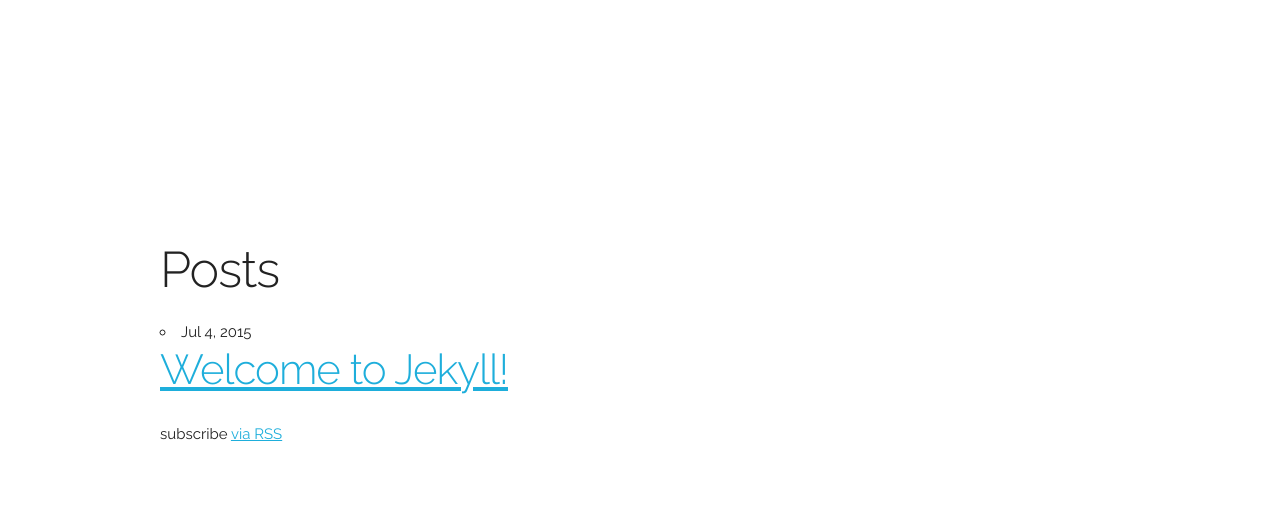
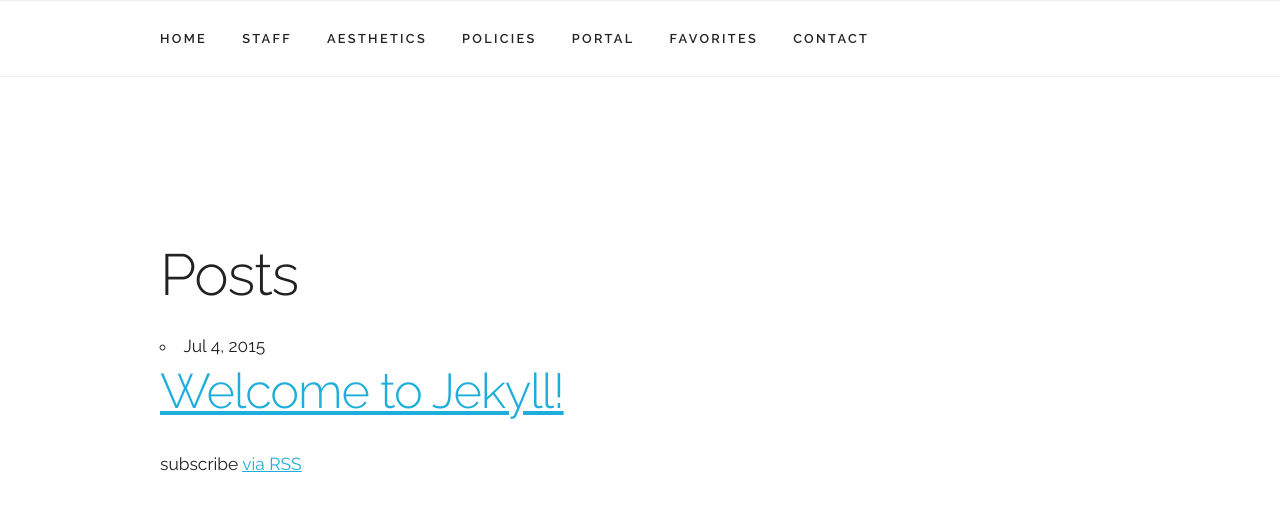
Before and after one commit to ifcats/ifcats.github.io, a Jekyll site: the page built from index.html, in a window 1280 px wide. Shown: the top 511 px of the page. Built offline with Jekyll 4.4.1, drawn with Linux system fonts in a browser that asks for light colours.

Commit message:
Basic nav bar

```diff
--- a/_layouts/default.html
+++ b/_layouts/default.html
@@ -19,6 +19,48 @@
 </head>
 <body>
 
+  <div class="navbar">
+    <div class="container">
+      <ul class="navbar-list">
+        <li class="navbar-item">
+          <a class="navbar-link" href="#sup">
+            Home
+          </a>
+        </li>
+        <li class="navbar-item">
+          <a class="navbar-link" href="#sup">
+            Staff
+          </a>
+        </li>
+        <li class="navbar-item">
+          <a class="navbar-link" href="#sup">
+            Aesthetics
+          </a>
+        </li>
+        <li class="navbar-item">
+          <a class="navbar-link" href="#sup">
+            Policies
+          </a>
+        </li>
+        <li class="navbar-item">
+          <a class="navbar-link" href="#sup">
+            Portal
+          </a>
+        </li>
+        <li class="navbar-item">
+          <a class="navbar-link" href="#sup">
+            Favorites
+          </a>
+        </li>
+        <li class="navbar-item">
+          <a class="navbar-link" href="#sup">
+            Contact
+          </a>
+        </li>
+      </ul>
+    </div>
+  </div>
+
   <div class="container">
     <div class="row">
       <div class="one-half column" style="margin-top: 25%">
--- a/css/main.scss
+++ b/css/main.scss
@@ -4,3 +4,45 @@
 
 @import "_normalize";
 @import "_skeleton";
+
+html {
+  font-size: 72.5%;
+}
+
+.navbar {
+  display: block;
+  width: 100%;
+  height: 6.5rem;
+  background: #fff;
+  z-index: 99;
+  border-top: 1px solid #eee;
+  border-bottom: 1px solid #eee;
+}
+
+.navbar {
+  position: fixed;
+  top: 0;
+  left: 0;
+}
+
+.navbar-list {
+  list-style: none;
+  margin-bottom: 0;
+}
+
+.navbar-item {
+  position: relative;
+  float: left;
+  margin-bottom: 0;
+}
+
+.navbar-link {
+  text-transform: uppercase;
+  font-size: 1.1rem;
+  font-weight: 600;
+  letter-spacing: .2rem;
+  margin-right: 35px;
+  text-decoration: none;
+  line-height: 6.5rem;
+  color: #222;
+}
```
